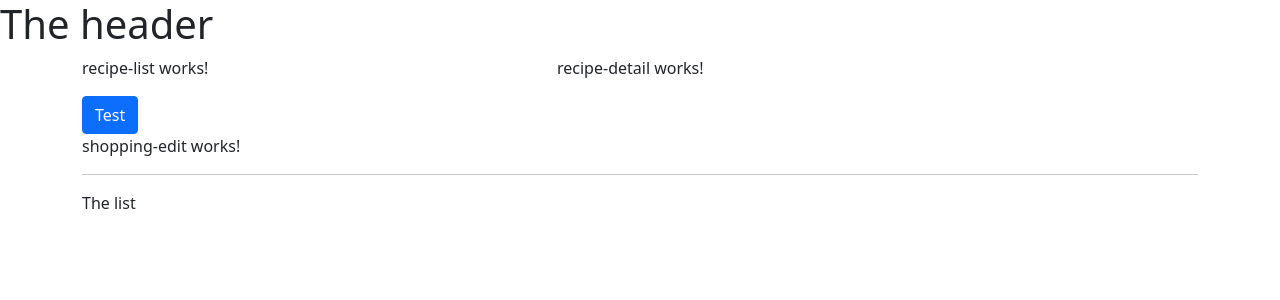
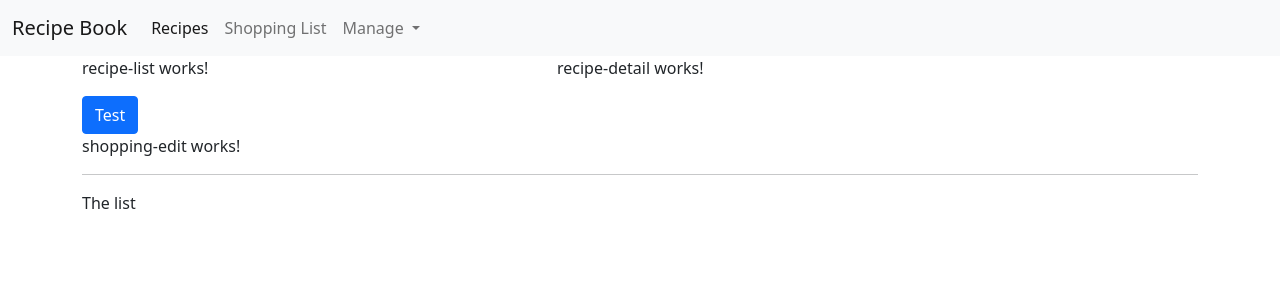
Before and after one commit to 3gzon/angular, an Angular app: page / in a window 1280 px wide. Shown: the top 300 px of the page. Built offline with nearby package versions, Linux system fonts and the light colour scheme.

Commit message:
fix: header collapsed menu

```diff
--- a/src/app/header/header.component.html
+++ b/src/app/header/header.component.html
@@ -1 +1,35 @@
-<h1>The header</h1>
+<nav class="navbar navbar-expand-lg navbar-light bg-light">
+    <div class="container-fluid">
+        <a routerLink="/" class="navbar-brand" href="#">Recipe Book</a>
+        <button class="navbar-toggler" (click)="collapsed=!collapsed" type="button" data-bs-toggle="collapse"
+            data-bs-target="#navbarNavDropdown" aria-controls="navbarNavDropdown" aria-expanded="false"
+            aria-label="Toggle navigation">
+            <span class="navbar-toggler-icon" *ngFor="let iconBar of [1]"></span>
+        </button>
+        <div class="collapse navbar-collapse" id="navbarNavDropdown" [class.collapse]="collapsed"
+            (window:resize)="collapsed=true">
+            <ul class="navbar-nav">
+                <li class="nav-item">
+                    <a class="nav-link active" aria-current="page" href="#">Recipes</a>
+                </li>
+                <li class="nav-item">
+                    <a class="nav-link" href="#">Shopping List</a>
+                </li>
+
+            </ul>
+            <ul class="nav navbar-nav navbar-right">
+                <li class="nav-item dropdown navbar-right">
+                    <a class="nav-link dropdown-toggle" href="#" id="navbarDropdownMenuLink" role="button"
+                        data-bs-toggle="dropdown" aria-expanded="false">
+                        Manage
+                    </a>
+                    <ul class="dropdown-menu" aria-labelledby="navbarDropdownMenuLink">
+                        <li><a class="dropdown-item" href="#">Action</a></li>
+                        <li><a class="dropdown-item" href="#">Another action</a></li>
+                        <li><a class="dropdown-item" href="#">Something else here</a></li>
+                    </ul>
+                </li>
+            </ul>
+        </div>
+    </div>
+</nav>
--- a/src/app/header/header.component.ts
+++ b/src/app/header/header.component.ts
@@ -1,9 +1,9 @@
 import { Component } from "@angular/core";
 
 @Component({
-    selector:'app-header',
-    templateUrl:'./header.component.html'
+    selector: 'app-header',
+    templateUrl: './header.component.html'
 })
-export class HeaderComponent{
-
+export class HeaderComponent {
+    collapsed = true
 }
```
